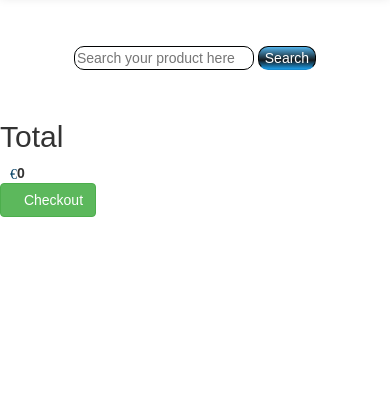
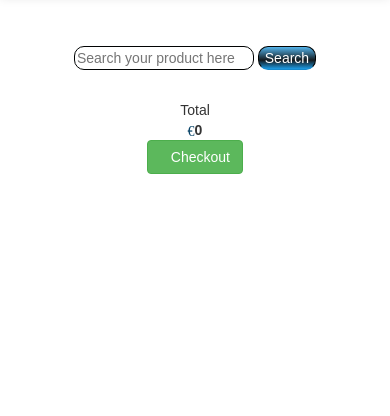
Before and after one commit to markofsuccess/fullstack-ecommerce, a Django app: page /cart/ in a window 390 px wide. Shown: the part 54-470 px from the top of the page. Run offline with Django 3.2, Linux system fonts and the light colour scheme; some libraries are stand-ins or nearby versions; some web fonts are replaced.

```diff
--- a/cart/templates/cart.html
+++ b/cart/templates/cart.html
@@ -22,7 +22,7 @@
                         <label for="exampleInputAmount" class="sr-only">New Qty</label>
                         <div class="input-group">
                             <div class="input-group-addon">Qty</div>
-                            <input name="quantity" type="number" min="1" max="999" class="form-control" required>
+                            <input name="quantity" type="number" min="0" max="999" class="form-control" required>
                             <div class="input-group-addon">{{item.quantity}}</div>
                         </div>
                     </div>
@@ -33,9 +33,9 @@
     </div>
     {% endfor %}
 </div>
-<div class="row">
-    <h2>Total</h2>
-    <p><span class="glyphicon glyphicon-euro" aria-hidden="true"></span>{{ total }}</p>
+<div class="row" style="text-align:center;>
+    <h2 class="text-center">Total</h2>
+    <p class="text-center"><span class="glyphicon glyphicon-euro" aria-hidden="true"></span>{{ total }}</p>
     <a href="{% url 'checkout' %}" class="btn btn-success" role="button"><span class="glyphicon glyphicon-ok-sign" aria-hidden="true"></span>Checkout</a>
 </div>
 
--- a/static/css/custom.css
+++ b/static/css/custom.css
@@ -249,14 +249,8 @@ footer {
   }
 }
 @media screen and (max-width: 414px) {
-   .input-group-details{
-    margin-top: 30px;
-  }
-}
-@media screen and (max-width: 414px) {
    .btn-details{
     margin-bottom: 60px;
-    margin-top: 30px;
     width: 50%;
   }
 }
@@ -265,3 +259,7 @@ footer {
     width: 50%;
   }
 }
+.btn,
+.btn-success {
+    margin-bottom: 50px;
+}
```
